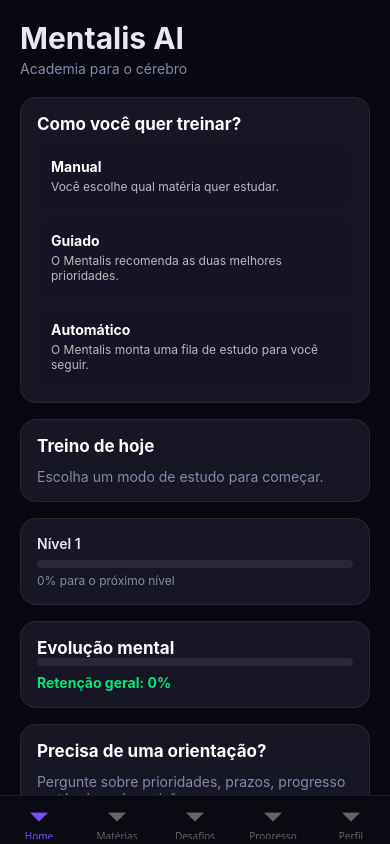
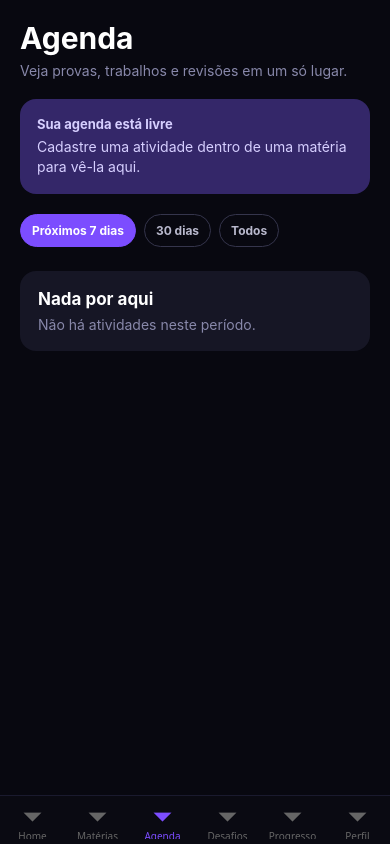
Before and after one commit to Albert12k/mentalist-ai, a React Native app: screen /Agenda in a window 390 px wide. Built offline with nearby package versions, Linux system fonts and the light colour scheme.

Commit message:
feat: adiciona agenda de atividades

```diff
--- a/src/navigation/AppNavigator.tsx
+++ b/src/navigation/AppNavigator.tsx
@@ -3,6 +3,7 @@ import { NavigationContainer } from "@react-navigation/native";
 import { createNativeStackNavigator } from "@react-navigation/native-stack";
 
 import ChallengesScreen from "../screens/ChallengesScreen";
+import AgendaScreen from "../screens/AgendaScreen";
 import HomeScreen from "../screens/HomeScreen";
 import ProfileScreen from "../screens/ProfileScreen";
 import ProgressScreen from "../screens/ProgressScreen";
@@ -41,6 +42,7 @@ function MainTabs() {
     >
       <Tab.Screen name="Home" component={HomeScreen} />
       <Tab.Screen name="Matérias" component={SubjectsScreen} />
+      <Tab.Screen name="Agenda" component={AgendaScreen} />
       <Tab.Screen name="Desafios" component={ChallengesScreen} />
       <Tab.Screen name="Progresso" component={ProgressScreen} />
       <Tab.Screen name="Perfil" component={ProfileScreen} />
--- /dev/null
+++ b/src/screens/AgendaScreen.tsx
@@ -0,0 +1,158 @@
+import { useMemo, useState } from "react";
+import { Pressable, SafeAreaView, ScrollView, Text, View } from "react-native";
+import { useNavigation } from "@react-navigation/native";
+
+import { useSubjects } from "../contexts/SubjectsContext";
+import { Subject, SubjectEvent } from "../types/Subject";
+
+type AgendaFilter = "next" | "month" | "all";
+type AgendaItem = { subject: Subject; event: SubjectEvent; daysUntil: number };
+
+const DAY = 86_400_000;
+
+// A data vem no formato AAAA-MM-DD. Usar meio-dia evita que o fuso horário
+// transforme uma atividade do dia em uma atividade do dia anterior.
+function getDaysUntil(date: string) {
+  const today = new Date();
+  today.setHours(0, 0, 0, 0);
+  const eventDate = new Date(`${date}T12:00:00`);
+
+  return Math.round((eventDate.getTime() - today.getTime()) / DAY);
+}
+
+function formatDate(date: string) {
+  return new Intl.DateTimeFormat("pt-BR", {
+    weekday: "short",
+    day: "2-digit",
+    month: "short",
+  }).format(new Date(`${date}T12:00:00`));
+}
+
+function getEventLabel(type: SubjectEvent["type"]) {
+  if (type === "exam") return "Prova";
+  if (type === "assignment") return "Trabalho";
+  return "Revisão";
+}
+
+function getTimeLabel(daysUntil: number) {
+  if (daysUntil < 0) return `${Math.abs(daysUntil)} dia(s) em atraso`;
+  if (daysUntil === 0) return "Hoje";
+  if (daysUntil === 1) return "Amanhã";
+  return `Em ${daysUntil} dias`;
+}
+
+export default function AgendaScreen() {
+  const navigation = useNavigation<any>();
+  const { subjects } = useSubjects();
+  const [filter, setFilter] = useState<AgendaFilter>("next");
+
+  const events = useMemo<AgendaItem[]>(() => (
+    subjects
+      .flatMap((subject) => subject.events.map((event) => ({
+        subject,
+        event,
+        daysUntil: getDaysUntil(event.date),
+      })))
+      .sort((first, second) => first.daysUntil - second.daysUntil)
+  ), [subjects]);
+
+  const visibleEvents = events.filter((item) => {
+    if (filter === "all") return true;
+    if (filter === "month") return item.daysUntil >= 0 && item.daysUntil <= 30;
+    return item.daysUntil >= 0 && item.daysUntil <= 7;
+  });
+  const overdueCount = events.filter((item) => item.daysUntil < 0).length;
+  const nextEvent = events.find((item) => item.daysUntil >= 0);
+
+  return (
+    <SafeAreaView style={styles.safeArea}>
+      <ScrollView contentContainerStyle={styles.content} showsVerticalScrollIndicator={false}>
+        <Text style={styles.title}>Agenda</Text>
+        <Text style={styles.subtitle}>Veja provas, trabalhos e revisões em um só lugar.</Text>
+
+        <View style={styles.summaryCard}>
+          <Text style={styles.summaryTitle}>{nextEvent ? "Próximo compromisso" : "Sua agenda está livre"}</Text>
+          {nextEvent ? (
+            <>
+              <Text style={styles.summaryEvent}>{nextEvent.event.title}</Text>
+              <Text style={styles.summaryDetail}>{nextEvent.subject.name} · {getTimeLabel(nextEvent.daysUntil)}</Text>
+            </>
+          ) : (
+            <Text style={styles.summaryDetail}>Cadastre uma atividade dentro de uma matéria para vê-la aqui.</Text>
+          )}
+        </View>
+
+        {overdueCount > 0 ? (
+          <View style={styles.warningCard}>
+            <Text style={styles.warningText}>{overdueCount} atividade(s) com prazo passado. Use “Todos” para conferir.</Text>
+          </View>
+        ) : null}
+
+        <View style={styles.filters}>
+          <FilterButton label="Próximos 7 dias" active={filter === "next"} onPress={() => setFilter("next")} />
+          <FilterButton label="30 dias" active={filter === "month"} onPress={() => setFilter("month")} />
+          <FilterButton label="Todos" active={filter === "all"} onPress={() => setFilter("all")} />
+        </View>
+
+        {visibleEvents.length === 0 ? (
+          <View style={styles.emptyCard}>
+            <Text style={styles.emptyTitle}>Nada por aqui</Text>
+            <Text style={styles.emptyText}>Não há atividades neste período.</Text>
+          </View>
+        ) : visibleEvents.map(({ subject, event, daysUntil }) => (
+          <Pressable
+            key={`${subject.id}-${event.id}`}
+            onPress={() => navigation.navigate("SubjectDetails", { subject })}
+            style={[styles.eventCard, { borderLeftColor: subject.color }]}
+          >
+            <View style={styles.eventHeader}>
+              <View style={styles.eventMain}>
+                <Text style={styles.eventTitle}>{event.title}</Text>
+                <Text style={styles.subjectName}>{subject.name} · {getEventLabel(event.type)}</Text>
+              </View>
+              <Text style={[styles.timeLabel, daysUntil < 0 && styles.overdueLabel]}>{getTimeLabel(daysUntil)}</Text>
+            </View>
+            <Text style={styles.dateLabel}>{formatDate(event.date)}</Text>
+          </Pressable>
+        ))}
+      </ScrollView>
+    </SafeAreaView>
+  );
+}
+
+function FilterButton({ label, active, onPress }: { label: string; active: boolean; onPress: () => void }) {
+  return (
+    <Pressable onPress={onPress} style={[styles.filterButton, active && styles.filterButtonActive]}>
+      <Text style={[styles.filterText, active && styles.filterTextActive]}>{label}</Text>
+    </Pressable>
+  );
+}
+
+const styles = {
+  safeArea: { flex: 1, backgroundColor: "#080810" },
+  content: { padding: 20, paddingBottom: 40 },
+  title: { color: "white", fontSize: 30, fontWeight: "700" },
+  subtitle: { color: "#8888AA", marginTop: 6, marginBottom: 20 },
+  summaryCard: { backgroundColor: "#342769", padding: 17, borderRadius: 16 },
+  summaryTitle: { color: "#D6CFFF", fontSize: 13, fontWeight: "700" },
+  summaryEvent: { color: "white", fontSize: 19, fontWeight: "700", marginTop: 8 },
+  summaryDetail: { color: "#D6CFFF", marginTop: 5, lineHeight: 20 },
+  warningCard: { backgroundColor: "#382518", borderWidth: 1, borderColor: "#9A5B1D", borderRadius: 12, padding: 12, marginTop: 12 },
+  warningText: { color: "#FFD180", lineHeight: 19 },
+  filters: { flexDirection: "row", flexWrap: "wrap", marginTop: 20, marginBottom: 8 },
+  filterButton: { borderWidth: 1, borderColor: "#35354C", borderRadius: 20, paddingVertical: 8, paddingHorizontal: 11, marginRight: 8, marginBottom: 8 },
+  filterButtonActive: { backgroundColor: "#7C4DFF", borderColor: "#7C4DFF" },
+  filterText: { color: "#B9B9CD", fontSize: 12, fontWeight: "700" },
+  filterTextActive: { color: "white" },
+  eventCard: { backgroundColor: "#161625", padding: 15, borderRadius: 14, borderLeftWidth: 5, marginTop: 10 },
+  eventHeader: { flexDirection: "row", alignItems: "flex-start" },
+  eventMain: { flex: 1, marginRight: 10 },
+  eventTitle: { color: "white", fontSize: 16, fontWeight: "700" },
+  subjectName: { color: "#AAA", marginTop: 5, fontSize: 13 },
+  timeLabel: { color: "#B9A8FF", fontWeight: "700", fontSize: 12 },
+  overdueLabel: { color: "#FFB74D" },
+  dateLabel: { color: "#77778E", marginTop: 11, textTransform: "capitalize", fontSize: 12 },
+  emptyCard: { backgroundColor: "#161625", borderRadius: 16, padding: 18, marginTop: 8 },
+  emptyTitle: { color: "white", fontWeight: "700", fontSize: 17 },
+  emptyText: { color: "#8888AA", marginTop: 7 },
+} as const;
```
